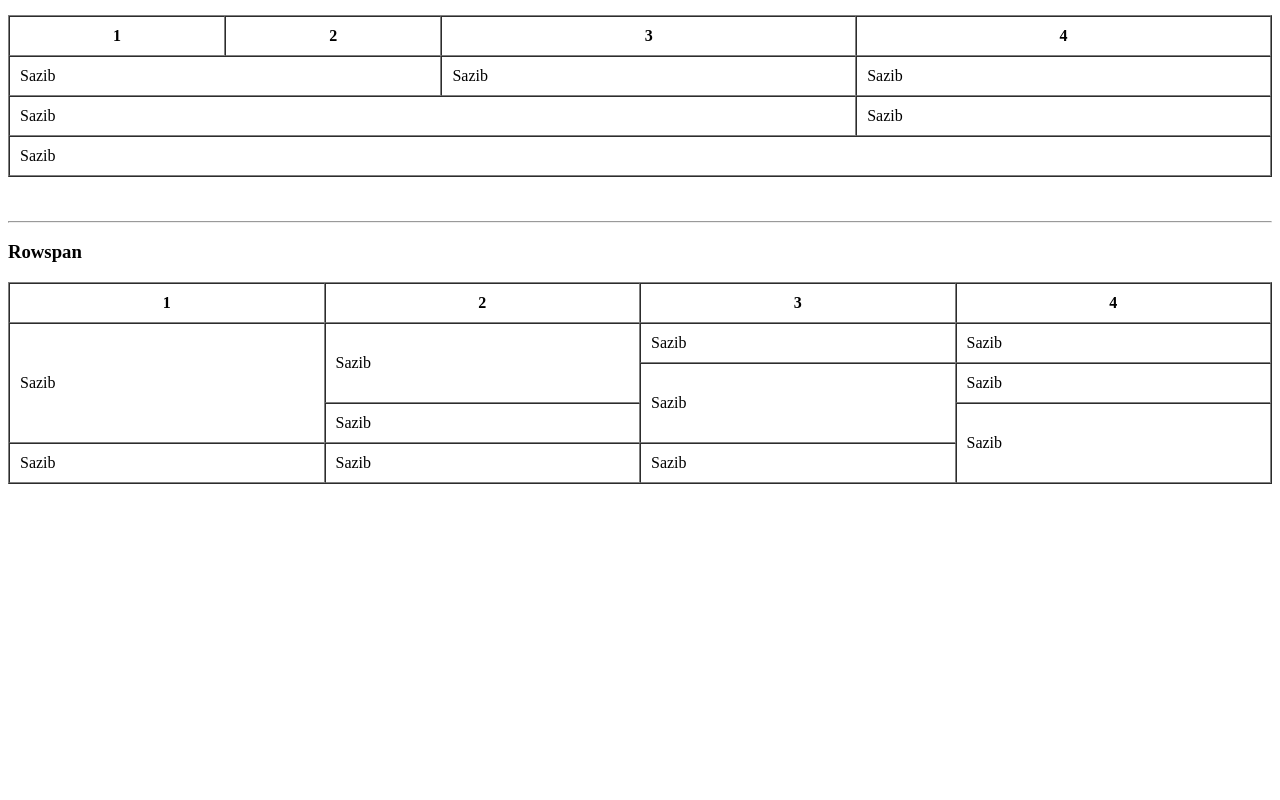
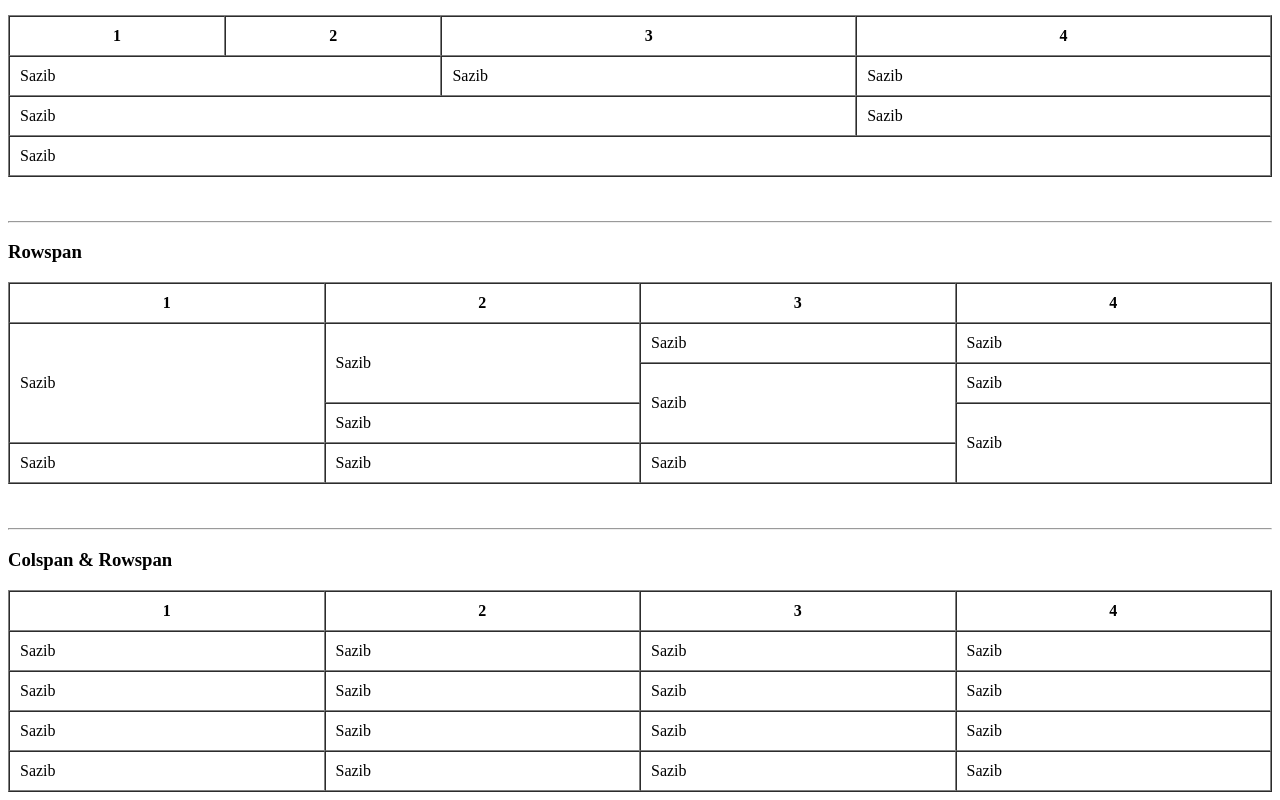
Before and after one commit to naimur-234964/wddf04-lab05, a plain HTML site: page index.html in a window 1280 px wide. Shown: the part 452-1252 px from the top of the page. Before the commit the page ends 944 px from the top, so only its background shows below. Drawn offline with Linux system fonts and the light colour scheme.

Commit message:
web layout through table

```diff
--- a/index.html
+++ b/index.html
@@ -90,6 +90,40 @@
 				<td>Sazib</td>
 				<td>Sazib</td>
 			</tr>
+		</table><br><br>
+		<hr>
+		<h3>Colspan & Rowspan</h3>
+		<table border="1" cellspacing="0" cellpadding="10" width="100%">
+			<tr>
+				<th>1</th>
+				<th>2</th>
+				<th>3</th>
+				<th>4</th>
+			</tr>
+			<tr>
+				<td>Sazib</td>
+				<td>Sazib</td>
+				<td>Sazib</td>
+				<td>Sazib</td>
+			</tr>
+			<tr>
+				<td>Sazib</td>
+				<td>Sazib</td>
+				<td>Sazib</td>
+				<td>Sazib</td>
+			</tr>
+			<tr>
+				<td>Sazib</td>
+				<td>Sazib</td>
+				<td>Sazib</td>
+				<td>Sazib</td>
+			</tr>
+			<tr>
+				<td>Sazib</td>
+				<td>Sazib</td>
+				<td>Sazib</td>
+				<td>Sazib</td>
+			</tr>
 		</table>
 	</body>
 </html>
```
Also changed, not shown: web.html (added, +46 -0 lines).
